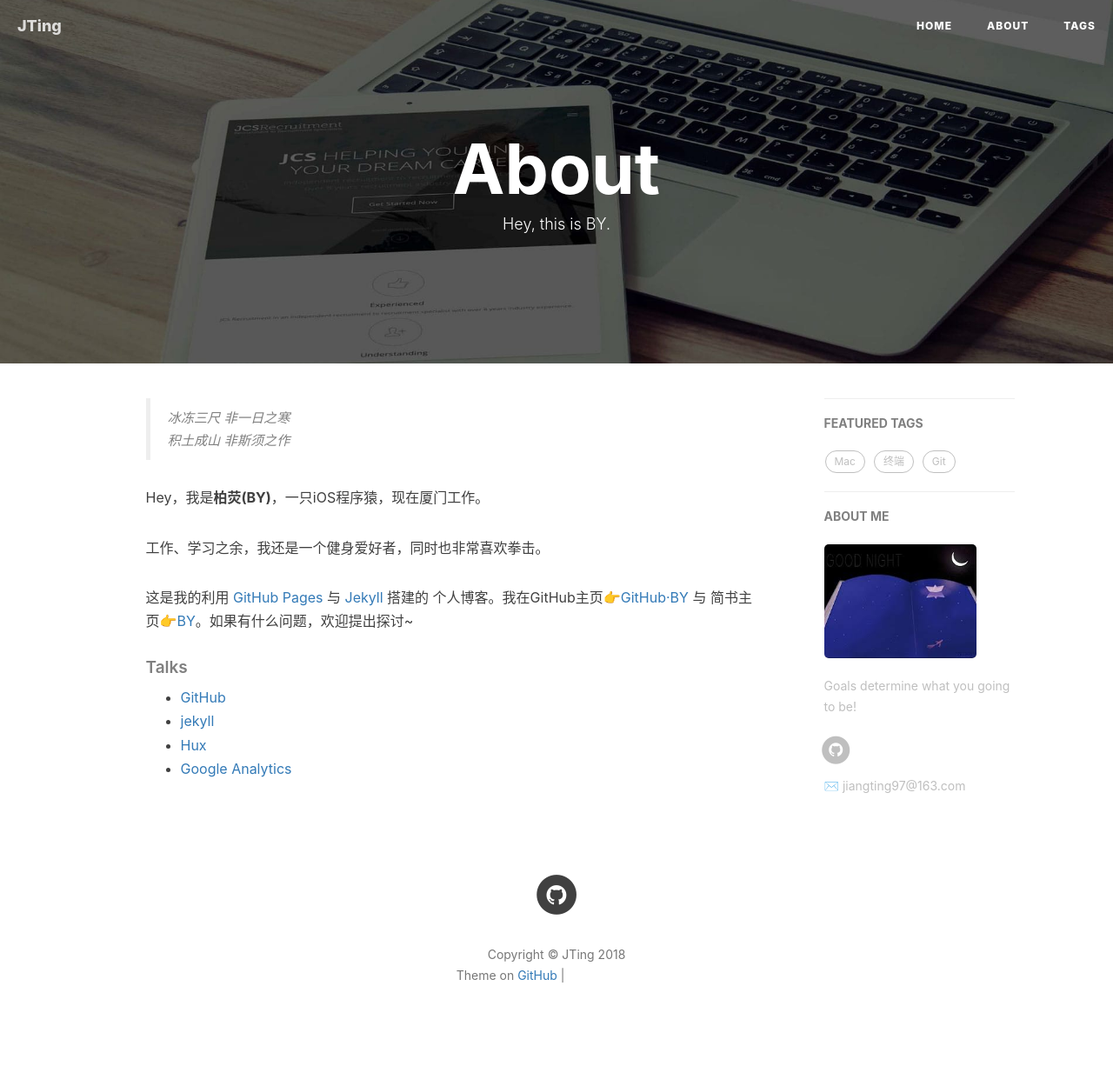
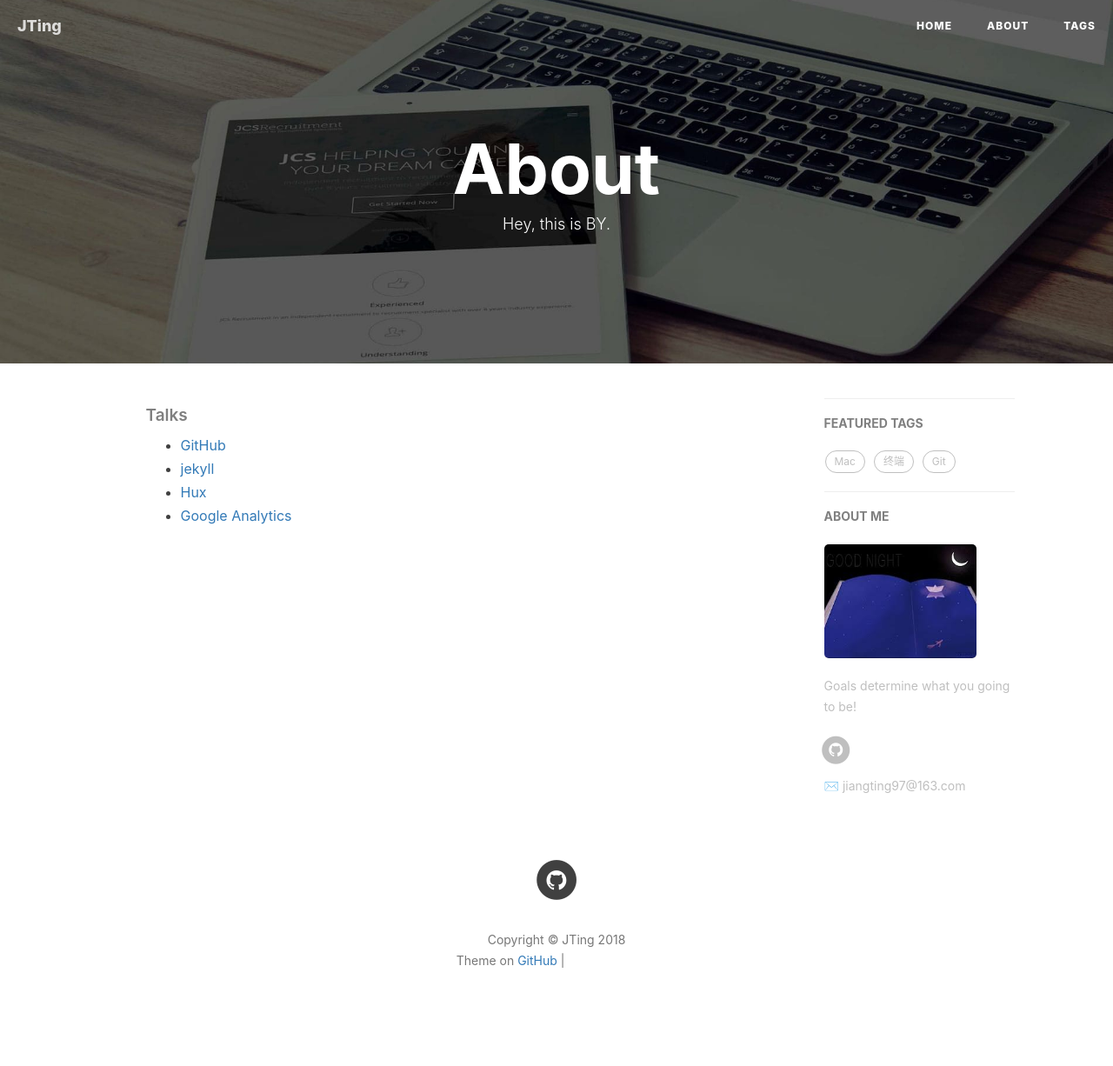
Before and after one commit to jiangting97/jiangting97.github.io, a Jekyll site: the page built from about.html, in a window 1280 px wide. Shown: the whole page at 87% size. Built offline with Jekyll 4.4.1, drawn with Linux system fonts in a browser that asks for light colours; nearby versions of some CDN libraries; comment, search, counter and statistics services are not loaded; grey boxes are pictures that could not be loaded.

Commit message:
init blog

```diff
--- a/about.html
+++ b/about.html
@@ -15,16 +15,6 @@
 <div class="zh post-container">
 
     <!--copied from markdown -->
-    <blockquote><p>冰冻三尺 非一日之寒<br>
-    积土成山 非斯须之作</p></blockquote>
-
-    <p>Hey，我是<strong>柏荧(BY)</strong>，一只iOS程序猿，现在厦门工作。</p>
-
-    <p>工作、学习之余，我还是一个健身爱好者，同时也非常喜欢拳击。</p>
-
-    <p>这是我的利用 <a href="https://pages.github.com/">GitHub Pages</a> 与 <a href="http://jekyll.com.cn/">Jekyll</a> 搭建的 个人博客。我在GitHub主页<a href="https://github.com/qiubaiying">👉GitHub·BY</a> 与 简书主页<a href="https://http://www.jianshu.com/u/e71990ada2fd">👉BY</a>。如果有什么问题，欢迎提出探讨~</p>
-
-    <p></p>
 
     <h5>Talks</h5>
 
```
